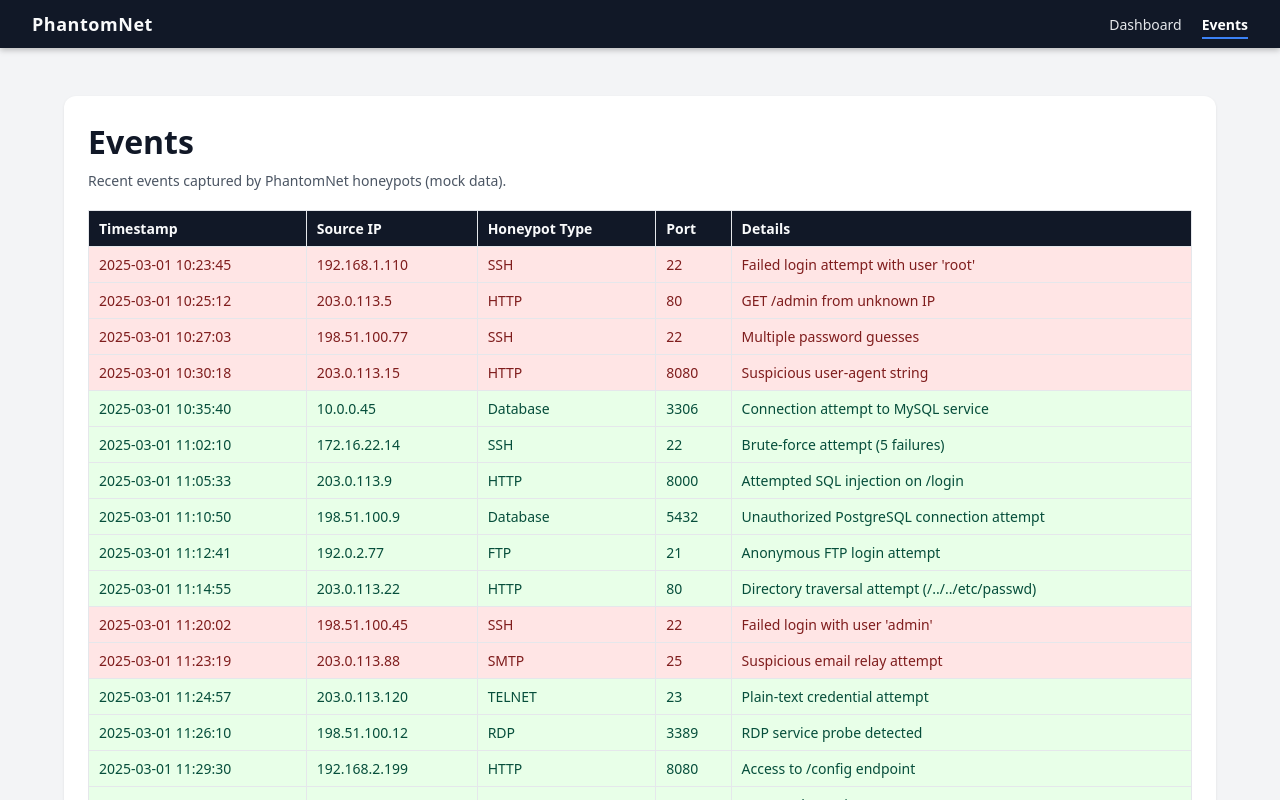
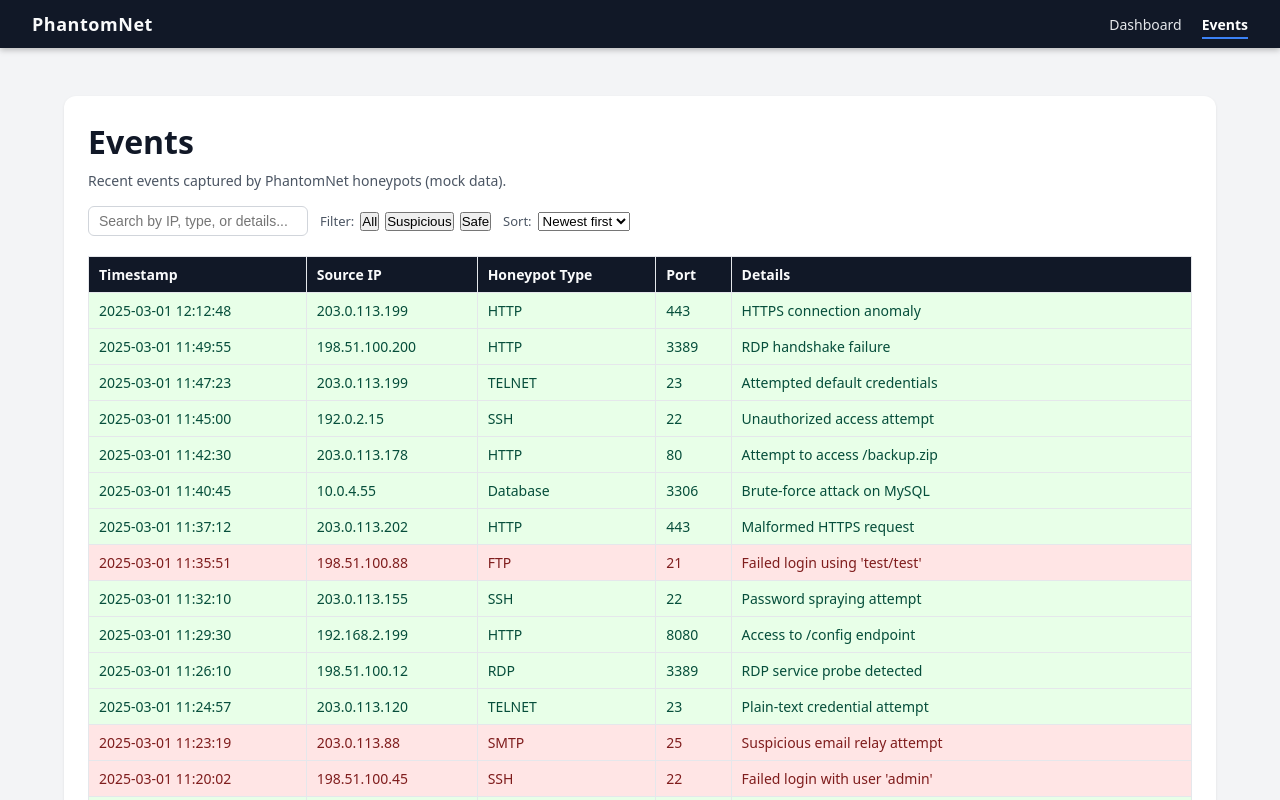
Before and after one commit to sriram21-09/PhantomNet, a React (Vite) app in the folder phantomnet-dashboard/: page /events in a window 1280 px wide. Shown: the top 800 px of the page. Built offline with nearby package versions, Linux system fonts and the light colour scheme.

Commit message:
Frontend enhancements: events search, filter, and sort

```diff
--- a/phantomnet-dashboard/src/App.css
+++ b/phantomnet-dashboard/src/App.css
@@ -171,7 +171,42 @@
   color: #f9fafb;
   font-weight: 600;
 }
+/* ---------- Events page controls (search, filter, sort) ---------- */
 
+.events-controls {
+  display: flex;
+  flex-wrap: wrap;
+  gap: 12px;
+  align-items: center;
+  margin-top: 8px;
+  margin-bottom: 10px;
+}
+
+.events-search {
+  padding: 6px 10px;
+  border-radius: 6px;
+  border: 1px solid #d1d5db;
+  min-width: 220px;
+  font-size: 14px;
+}
+
+.events-search:focus {
+  outline: none;
+  border-color: #38bdf8;
+  box-shadow: 0 0 0 1px #38bdf8;
+}
+
+.events-filters,
+.events-sort {
+  display: flex;
+  align-items: center;
+  gap: 6px;
+}
+
+.label {
+  font-size: 13px;
+  color: #4b5563;
+}
 /* Alternate row colours (base) */
 .events-table tbody tr:nth-child(even) {
   background-color: #f9fafb;
--- a/phantomnet-dashboard/src/pages/Events.jsx
+++ b/phantomnet-dashboard/src/pages/Events.jsx
@@ -1,15 +1,112 @@
 // src/pages/Events.jsx
+import { useState } from "react";
 import EventsTable from "../components/EventsTable";
 import mockEvents from "../data/mockEvents.json";
 
 function Events() {
+  // UI state
+  const [searchTerm, setSearchTerm] = useState("");
+  const [filterType, setFilterType] = useState("all"); // all | suspicious | safe
+  const [sortOrder, setSortOrder] = useState("newest"); // newest | oldest
+
+  // Helper to decide if an event is suspicious (same logic as table colours)
+  const isSuspicious = (details) => {
+    const text = details.toLowerCase();
+    const suspiciousKeywords = ["failed", "multiple", "suspicious", "admin"];
+    return suspiciousKeywords.some((word) => text.includes(word));
+  };
+
+  // 1) Filter by search text and safe/suspicious
+  const filteredEvents = mockEvents.filter((event) => {
+    const text = searchTerm.toLowerCase();
+
+    const matchesSearch =
+      text === "" ||
+      event.source_ip.toLowerCase().includes(text) ||
+      event.honeypot_type.toLowerCase().includes(text) ||
+      event.details.toLowerCase().includes(text);
+
+    const suspicious = isSuspicious(event.details);
+
+    const matchesFilter =
+      filterType === "all" ||
+      (filterType === "suspicious" && suspicious) ||
+      (filterType === "safe" && !suspicious);
+
+    return matchesSearch && matchesFilter;
+  });
+
+  // 2) Sort by timestamp
+  const sortedEvents = [...filteredEvents].sort((a, b) => {
+    const dateA = new Date(a.timestamp.replace(" ", "T"));
+    const dateB = new Date(b.timestamp.replace(" ", "T"));
+
+    if (sortOrder === "newest") {
+      return dateB - dateA; // newest first
+    }
+    return dateA - dateB; // oldest first
+  });
+
   return (
     <div className="events">
       <h1>Events</h1>
       <p>Recent events captured by PhantomNet honeypots (mock data).</p>
 
-      {/* Pass mockEvents array from JSON to EventsTable */}
-      <EventsTable events={mockEvents} />
+      {/* Controls: search, filter, sort */}
+      <div className="events-controls">
+        <input
+          type="text"
+          placeholder="Search by IP, type, or details..."
+          className="events-search"
+          value={searchTerm}
+          onChange={(e) => setSearchTerm(e.target.value)}
+        />
+
+        <div className="events-filters">
+          <span className="label">Filter:</span>
+          <button
+            className={
+              filterType === "all" ? "filter-button active" : "filter-button"
+            }
+            onClick={() => setFilterType("all")}
+          >
+            All
+          </button>
+          <button
+            className={
+              filterType === "suspicious"
+                ? "filter-button active"
+                : "filter-button"
+            }
+            onClick={() => setFilterType("suspicious")}
+          >
+            Suspicious
+          </button>
+          <button
+            className={
+              filterType === "safe" ? "filter-button active" : "filter-button"
+            }
+            onClick={() => setFilterType("safe")}
+          >
+            Safe
+          </button>
+        </div>
+
+        <div className="events-sort">
+          <span className="label">Sort:</span>
+          <select
+            className="sort-select"
+            value={sortOrder}
+            onChange={(e) => setSortOrder(e.target.value)}
+          >
+            <option value="newest">Newest first</option>
+            <option value="oldest">Oldest first</option>
+          </select>
+        </div>
+      </div>
+
+      {/* Table uses filtered + sorted events */}
+      <EventsTable events={sortedEvents} />
     </div>
   );
 }
```
